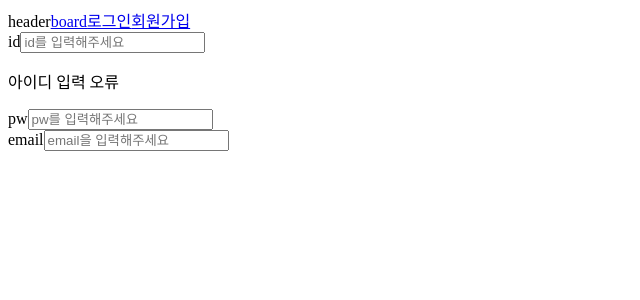
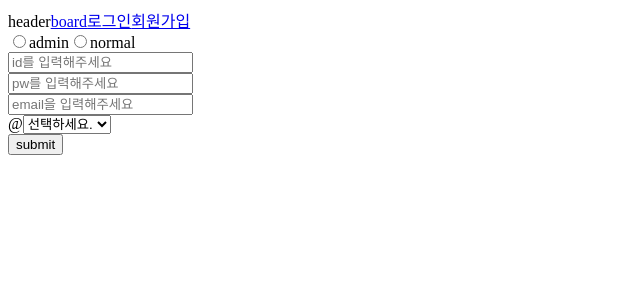
Before and after one commit to engineering-incubator/react-springboot-board-tutorial, a React (Create React App) app in the folder front-end/: page /signup in a window 1280 px wide. Shown: the top 300 px of the page, without its empty margins (0-640 px from the left). Built offline with nearby package versions, Linux system fonts and the light colour scheme.

Commit message:
validation 정규식...

```diff
--- a/front-end/src/components/common/Input.tsx
+++ /dev/null
@@ -1,19 +0,0 @@
-import React from 'react';
-import { inputTypes } from '_/components/common/InputText';
-
-type inputPropsType = {
-  inputText: string;
-} & inputTypes;
-
-const Input = ({ type, value, inputText, placeholder, handleChange }: inputPropsType) => (
-  <input
-    type={type}
-    value={value}
-    name={inputText}
-    placeholder={placeholder}
-    onChange={handleChange}
-    id={inputText}
-  />
-);
-
-export default Input;
--- a/front-end/src/components/common/InputText.tsx
+++ b/front-end/src/components/common/InputText.tsx
@@ -1,27 +1,25 @@
-import React, { SyntheticEvent } from 'react';
-import Input from '_/components/common/Input';
+import React from 'react';
 
-export type inputTextProps = {
-  text: string;
-} & inputTypes;
-
-export type inputTypes = {
+export type InputTypes = {
   type: string;
+  name: string;
+  text?: string;
   placeholder: string;
   value: string;
   handleChange(e: React.FormEvent<HTMLInputElement>): void;
 };
 
-const InputText = ({ type, value = '', placeholder, text, handleChange }: inputTextProps) => {
+const InputText = ({ type, name, value = '', placeholder, text, handleChange }: InputTypes) => {
   return (
     <div>
-      <label htmlFor={text}>{text}</label>
-      <Input
+      {!name && <label htmlFor={text}>{text}</label>}
+      <input
         type={type}
         value={value}
+        name={name}
         placeholder={placeholder}
-        handleChange={handleChange}
-        inputText={text || ''}
+        onChange={handleChange}
+        id={name}
       />
     </div>
   );
--- a/front-end/src/components/signup/SignUp.tsx
+++ b/front-end/src/components/signup/SignUp.tsx
@@ -1,32 +1,42 @@
-import React, { SyntheticEvent, useState } from 'react';
+import React, { useState, useMemo } from 'react';
 import InputText from '_/components/common/InputText';
 import { inputValidation } from '_/utils/validation';
-import { ID_VALIDATION, PW_VALIDATION } from '_/constants';
+import {
+  ID_VALIDATION,
+  PW_VALIDATION,
+  EMAIL_VALIDATION,
+  DOMAIN_VALIDATION,
+  EMAIL_DOMAINS,
+} from '_/constants';
 
 const SignUp = () => {
   const [inputText, setInputText] = useState({
     id: '',
     pw: '',
+    administrator: false,
   });
+
   const [isInputValid, setIsInputValid] = useState({
     id: false,
     pw: false,
     email: false,
     digit: false,
+    administrator: false,
   });
 
-  const [inputEmail, setInputEmail] = useState('');
+  const [inputEmail, setInputEmail] = useState({
+    email: '',
+    domain: '',
+    isInput: false,
+  });
 
-  const handleChangeInput = (e: React.ChangeEvent<HTMLInputElement>) => {
+  const handleChangeInput = (regType: RegExp) => (e: React.ChangeEvent<HTMLInputElement>) => {
     const { name, value } = e.target;
-    const regType = name === 'id' ? ID_VALIDATION : PW_VALIDATION;
-    const isValid = inputValidation(value, regType);
+    const isValid: boolean = inputValidation(value, regType);
 
-    setIsInputValid(() => {
-      return {
-        ...isInputValid,
-        id: !isValid ? false : true,
-      };
+    setIsInputValid({
+      ...isInputValid,
+      [name]: isValid,
     });
 
     setInputText({
@@ -35,35 +45,129 @@ const SignUp = () => {
     });
   };
 
-  const handleChangeEmail = (e: React.ChangeEvent<HTMLInputElement>) => {
+  const handleChangeEmail = (regType: RegExp) => (e: React.ChangeEvent<HTMLInputElement>) => {
     const { value } = e.target;
-    setInputEmail(value);
+    const isValid = inputValidation(value, regType);
+
+    setIsInputValid({
+      ...isInputValid,
+      email: isValid,
+    });
+
+    setInputEmail({
+      ...inputEmail,
+      email: value,
+    });
   };
+
+  const handleChangeEmailDomain = (regType: RegExp) => (e: React.ChangeEvent<HTMLInputElement>) => {
+    const { value } = e.target;
+    const isValid = inputValidation(value, regType);
+
+    setIsInputValid({
+      ...isInputValid,
+      email: isValid,
+    });
+
+    setInputEmail({
+      ...inputEmail,
+      domain: value,
+    });
+  };
+
+  const handleChangeSelect = (regType: RegExp) => (e: React.ChangeEvent<HTMLSelectElement>) => {
+    const { value } = e.target;
+    const isInput = value === '직접입력';
+    const isValid = inputValidation(value, regType);
+    console.log(isValid);
+
+    setIsInputValid({
+      ...isInputValid,
+      email: isValid,
+    });
+
+    setInputEmail({
+      ...inputEmail,
+      isInput: isInput,
+      domain: isInput ? '' : value,
+    });
+  };
+
+  const handleSubmit = () => {
+    const { id: idValue, pw: pwValue } = inputText;
+    if (!idValue) {
+      alert('id 없어요');
+    }
+    if (!pwValue) {
+      alert('pw 가 없어요');
+    }
+  };
+
+  console.log(isInputValid);
+  console.log(inputEmail);
 
   return (
     <main>
+      <div>
+        <input type="radio" name="administrator" id="admin" value="admin" />
+        <label htmlFor="admin">admin</label>
+        <input type="radio" name="administrator" id="normal" value="normal" />
+        <label htmlFor="normal">normal</label>
+      </div>
+
       <InputText
         type="text"
-        text="id"
+        name="id"
+        text="아이디"
         placeholder="id를 입력해주세요"
         value={inputText.id}
-        handleChange={handleChangeInput}
+        handleChange={handleChangeInput(ID_VALIDATION)}
       />
-      {!isInputValid.id && <p>아이디 입력 오류</p>}
+      {!isInputValid.id && !!inputText.id && (
+        <p>아이디는 5자 이상 15자 이하 영문+숫자만 가능합니다.</p>
+      )}
       <InputText
         type="password"
-        text="pw"
+        name="pw"
+        text="비밀번호"
         placeholder="pw를 입력해주세요"
         value={inputText.pw}
-        handleChange={handleChangeInput}
+        handleChange={handleChangeInput(PW_VALIDATION)}
       />
-      <InputText
-        type="text"
-        text="email"
-        placeholder="email을 입력해주세요"
-        value={inputEmail}
-        handleChange={handleChangeEmail}
-      />
+      {!isInputValid.pw && !!inputText.pw && (
+        <p>패스워드는 최소8자 특수문자, 대문자, 숫자를 각각 최소 1개 포함하여야 합니다.</p>
+      )}
+      <div>
+        <InputText
+          type="text"
+          name="email"
+          text="이메일"
+          placeholder="email을 입력해주세요"
+          value={inputEmail.email}
+          handleChange={handleChangeEmail(EMAIL_VALIDATION)}
+        />
+        @
+        <select onChange={handleChangeSelect(DOMAIN_VALIDATION)}>
+          <option hidden={true} value="">
+            선택하세요.
+          </option>
+          <option key={0}>직접입력</option>
+          {EMAIL_DOMAINS.map(({ value }, idx) => (
+            <option key={idx + 1}>{value}</option>
+          ))}
+        </select>
+        {inputEmail.isInput && (
+          <InputText
+            type="text"
+            name="isInput"
+            placeholder="domain을 입력해주세요"
+            value={inputEmail.domain}
+            handleChange={handleChangeEmailDomain(DOMAIN_VALIDATION)}
+          />
+        )}
+      </div>
+
+      <button onClick={handleSubmit}>submit</button>
     </main>
   );
 };
--- a/front-end/src/constants/index.ts
+++ b/front-end/src/constants/index.ts
@@ -1,2 +1,13 @@
-export const ID_VALIDATION = /^[a-z]+[a-z0-9]{5,19}$/g;
-export const PW_VALIDATION = /^[a-zA-Zㄱ-힣][a-zA-Zㄱ-힣 ]*$/;
+export const ID_VALIDATION = /^[a-zA-Z0-9]{5,15}$/g;
+export const PW_VALIDATION =
+  /^(?=.*[a-z])(?=.*[A-Z])(?=.*\d)(?=.*[$@$!%*?&])[A-Za-z\d$@$!%*?&]{8,}$/g;
+
+export const DOMAIN_VALIDATION = /[A-Z0-9.-]+$/i;
+
+export const EMAIL_VALIDATION = /\b[\w!#$%&'*+/=?`{|}~^-]+(?:\.[\w!#$%&'*+/=?`{|}~^-]+)*/g;
+
+export const EMAIL_DOMAINS = [
+  { domain: 'gmail', value: 'gmail.com' },
+  { domain: 'naver', value: 'naver.com' },
+  { domain: 'kakao', value: 'kakao.com' },
+];
```
